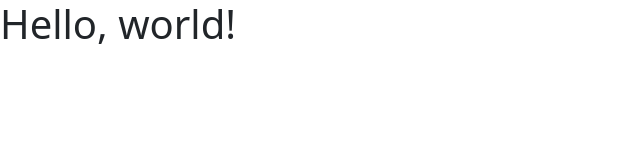
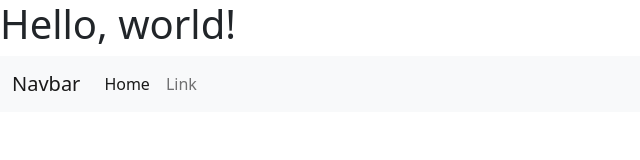
Before and after one commit to pieramin/pieramin.github.io, a plain HTML site: page index.html in a window 1280 px wide. Shown: the whole page, without its empty margins (0-640 px from the left). Drawn offline with nearby package versions, Linux system fonts and the light colour scheme.

Commit message:
Update index.html

```diff
--- a/index.html
+++ b/index.html
@@ -18,10 +18,23 @@
     <!-- Option 1: Bootstrap Bundle with Popper -->
     <script src="https://cdn.jsdelivr.net/npm/bootstrap@5.1.3/dist/js/bootstrap.bundle.min.js" integrity="sha384-ka7Sk0Gln4gmtz2MlQnikT1wXgYsOg+OMhuP+IlRH9sENBO0LRn5q+8nbTov4+1p" crossorigin="anonymous"></script>
 
-    <!-- Option 2: Separate Popper and Bootstrap JS -->
-    <!--
-    <script src="https://cdn.jsdelivr.net/npm/@popperjs/core@2.10.2/dist/umd/popper.min.js" integrity="sha384-7+zCNj/IqJ95wo16oMtfsKbZ9ccEh31eOz1HGyDuCQ6wgnyJNSYdrPa03rtR1zdB" crossorigin="anonymous"></script>
-    <script src="https://cdn.jsdelivr.net/npm/bootstrap@5.1.3/dist/js/bootstrap.min.js" integrity="sha384-QJHtvGhmr9XOIpI6YVutG+2QOK9T+ZnN4kzFN1RtK3zEFEIsxhlmWl5/YESvpZ13" crossorigin="anonymous"></script>
-    -->
+    <nav class="navbar navbar-expand-lg navbar-light bg-light">
+    <div class="container-fluid">
+      <a class="navbar-brand" href="#">Navbar</a>
+      <button class="navbar-toggler" type="button" data-bs-toggle="collapse" data-bs-target="#navbarSupportedContent" aria-controls="navbarSupportedContent" aria-expanded="false" aria-label="Toggle navigation">
+        <span class="navbar-toggler-icon"></span>
+      </button>
+      <div class="collapse navbar-collapse" id="navbarSupportedContent">
+        <ul class="navbar-nav me-auto mb-2 mb-lg-0">
+          <li class="nav-item">
+            <a class="nav-link active" aria-current="page" href="#">Home</a>
+          </li>
+          <li class="nav-item">
+            <a class="nav-link" href="#">Link</a>
+          </li>
+        </ul>
+      </div>
+    </div>
+  </nav>
   </body>
 </html>
```
